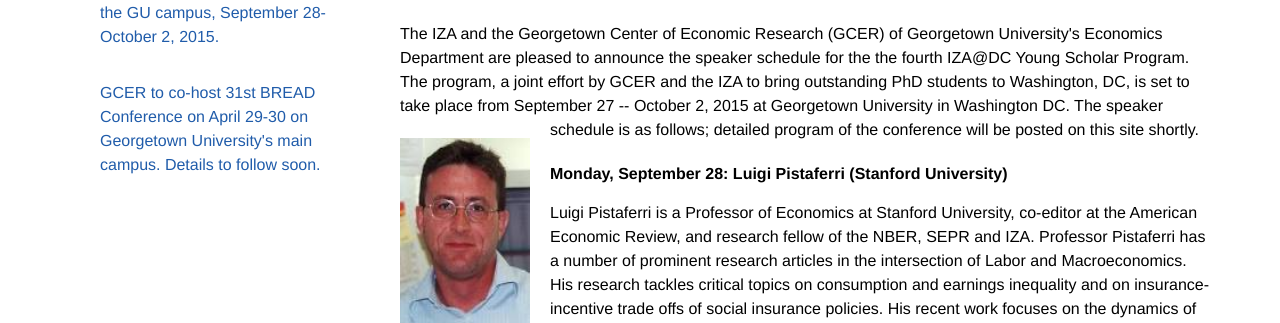
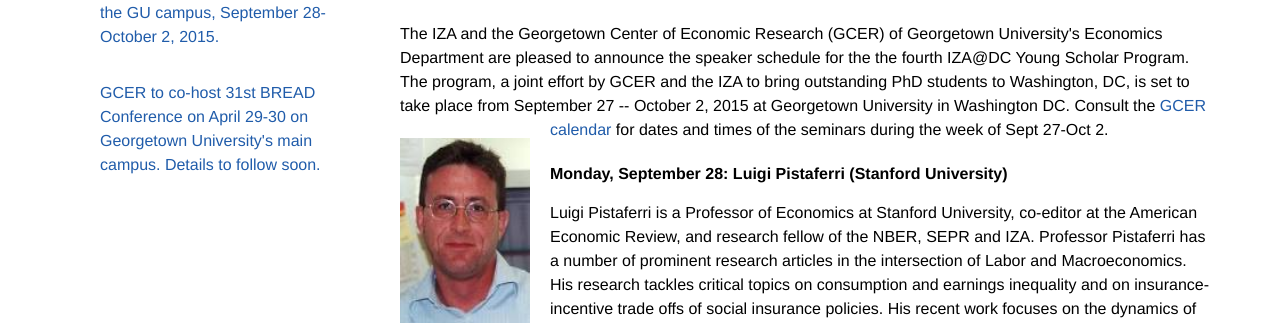
Before and after one commit to georgetown-econ/gcer, a Jekyll site: the page built from _posts/2015-08-24-gcer15-speakers.html, in a window 1280 px wide. Shown: the part 623-946 px from the top of the page. Built offline with Jekyll 4.4.1, drawn with Linux system fonts in a browser that asks for light colours.

Commit message:
Updated 2015-08-24-gcer15-speakers.html

```diff
--- a/_posts/2015-08-24-gcer15-speakers.html
+++ b/_posts/2015-08-24-gcer15-speakers.html
@@ -9,7 +9,8 @@
 
 
 
-The IZA and the Georgetown Center of Economic Research (GCER) of Georgetown University's Economics Department are  pleased to announce the speaker schedule for the the fourth IZA@DC Young Scholar Program@@@.  The program,  a joint effort by GCER and the IZA to bring outstanding PhD students to Washington, DC,  is set to take place from September 27 -- October 2, 2015 at Georgetown University in Washington DC. The speaker schedule is as follows; detailed program of the conference will be posted on this site shortly.
+
+The IZA and the Georgetown Center of Economic Research (GCER) of Georgetown University's Economics Department are  pleased to announce the speaker schedule for the the fourth IZA@DC Young Scholar Program@@@.  The program,  a joint effort by GCER and the IZA to bring outstanding PhD students to Washington, DC,  is set to take place from September 27 -- October 2, 2015 at Georgetown University in Washington DC. Consult the  <a href="http://gcer.georgetown.edu/calendar/">  GCER calendar </a> for dates and times of the seminars during the week of Sept 27-Oct 2.
 
 
  <div class="photo" style="float:left; margin-right: 20px;" >
```
